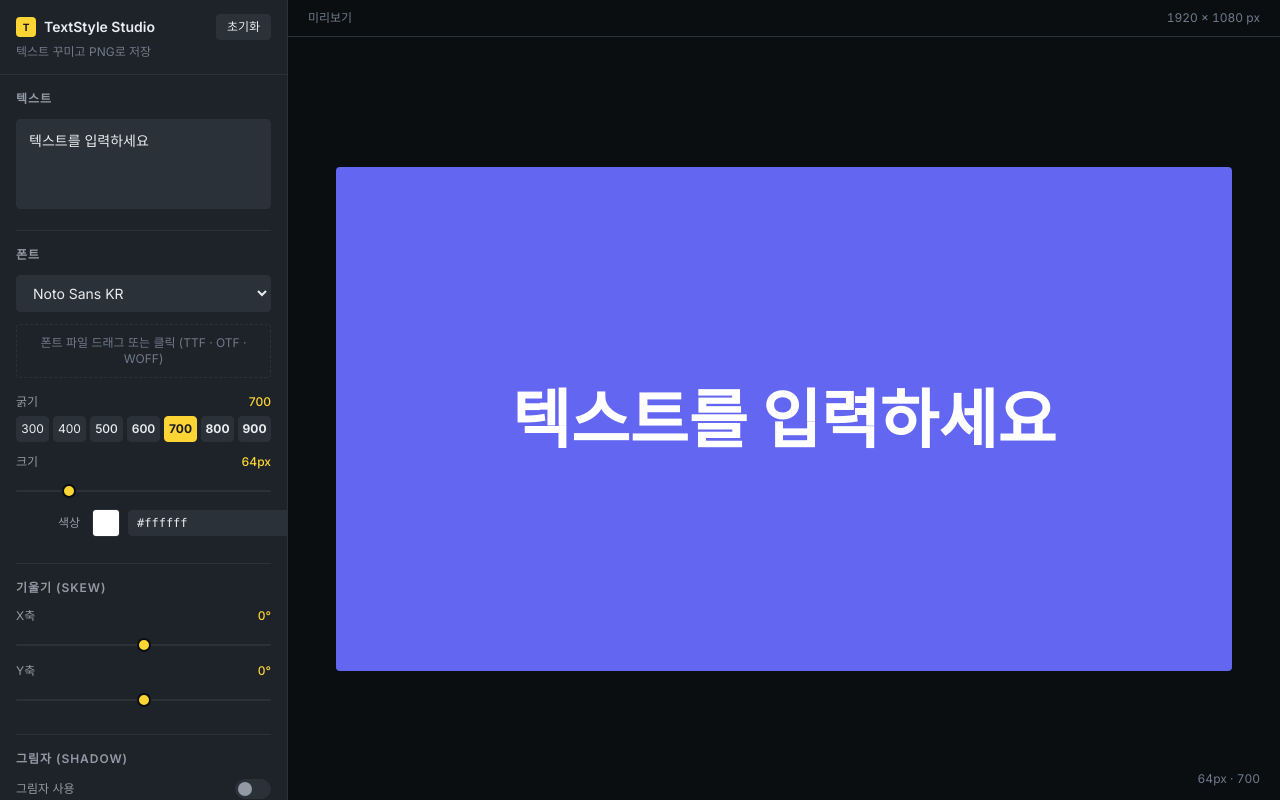
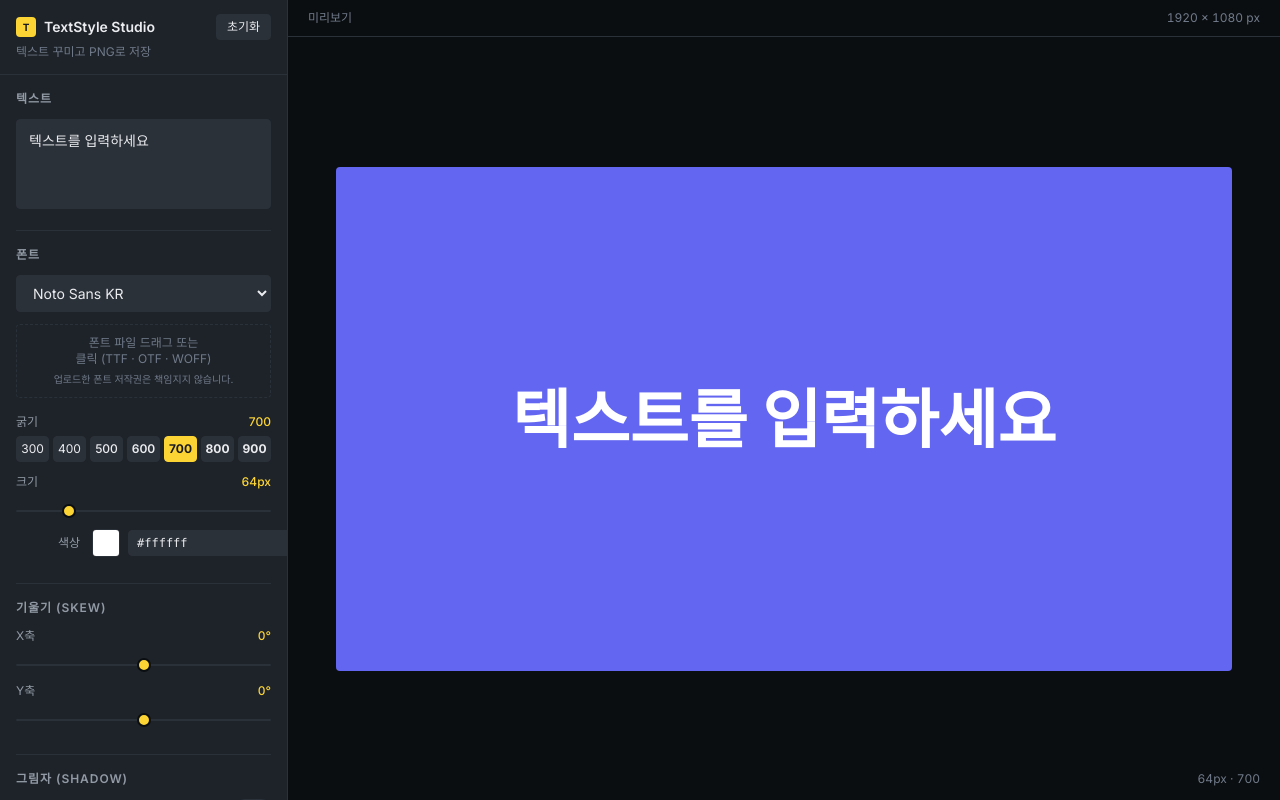
Before and after one commit to paran-coder/textstyle-studio, a React (Vite) app: page / in a window 1280 px wide. Built offline with nearby package versions, Linux system fonts and the light colour scheme.

Commit message:
Add files via upload

```diff
--- a/src/components/ControlPanel/FontSection.jsx
+++ b/src/components/ControlPanel/FontSection.jsx
@@ -65,7 +65,10 @@ export function FontSection({ state, update, addUploadedFont, showToast }) {
           color: 'var(--color-muted)',
         }}
       >
-        폰트 파일 드래그 또는 클릭 (TTF · OTF · WOFF)
+        폰트 파일 드래그 또는<br />클릭 (TTF · OTF · WOFF)
+        <p className="mt-1.5 text-xs" style={{ color: 'var(--color-muted)', fontSize: 10 }}>
+          업로드한 폰트 저작권은 책임지지 않습니다.
+        </p>
         <input
           ref={fileInputRef}
           type="file"
```
